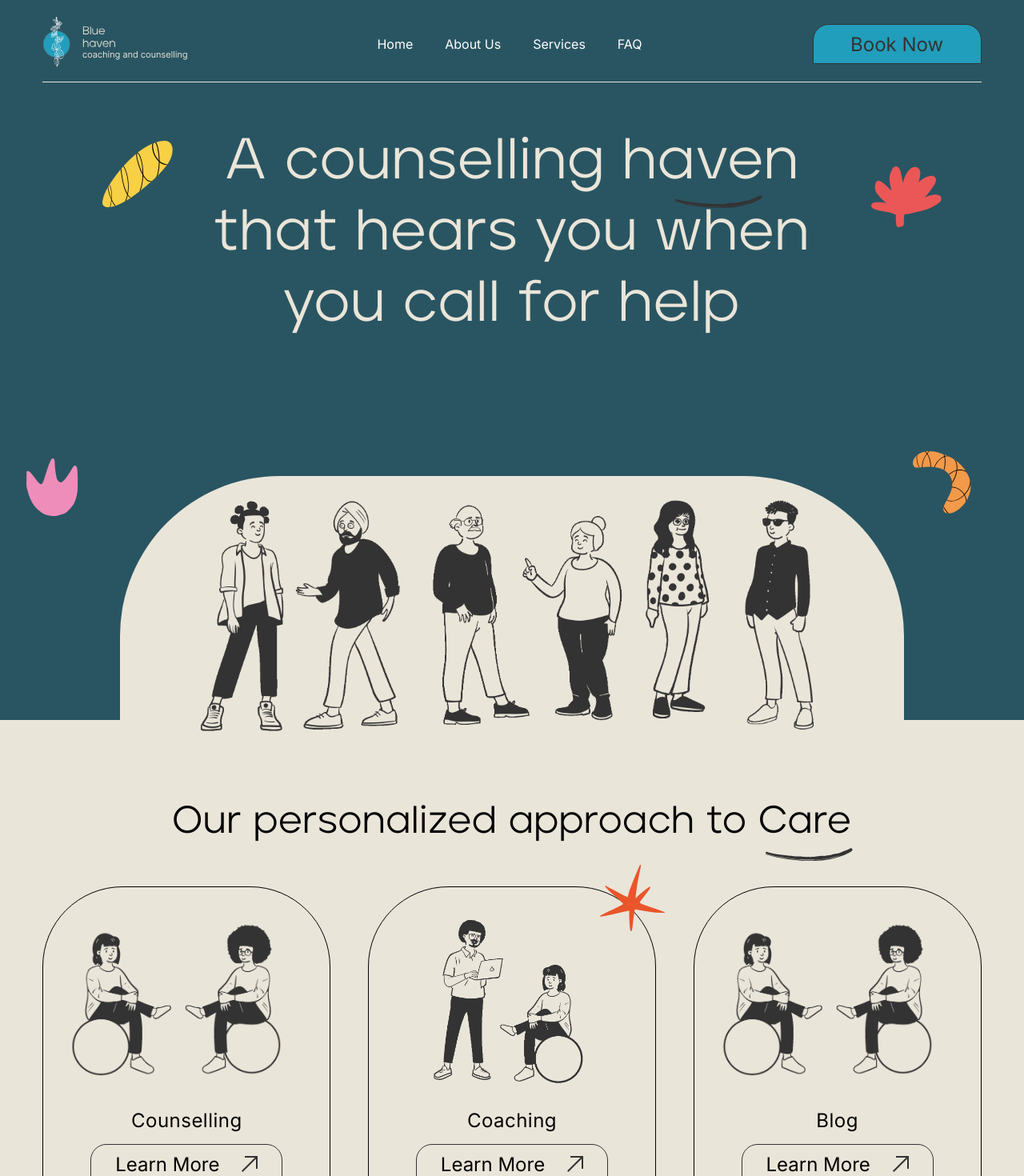
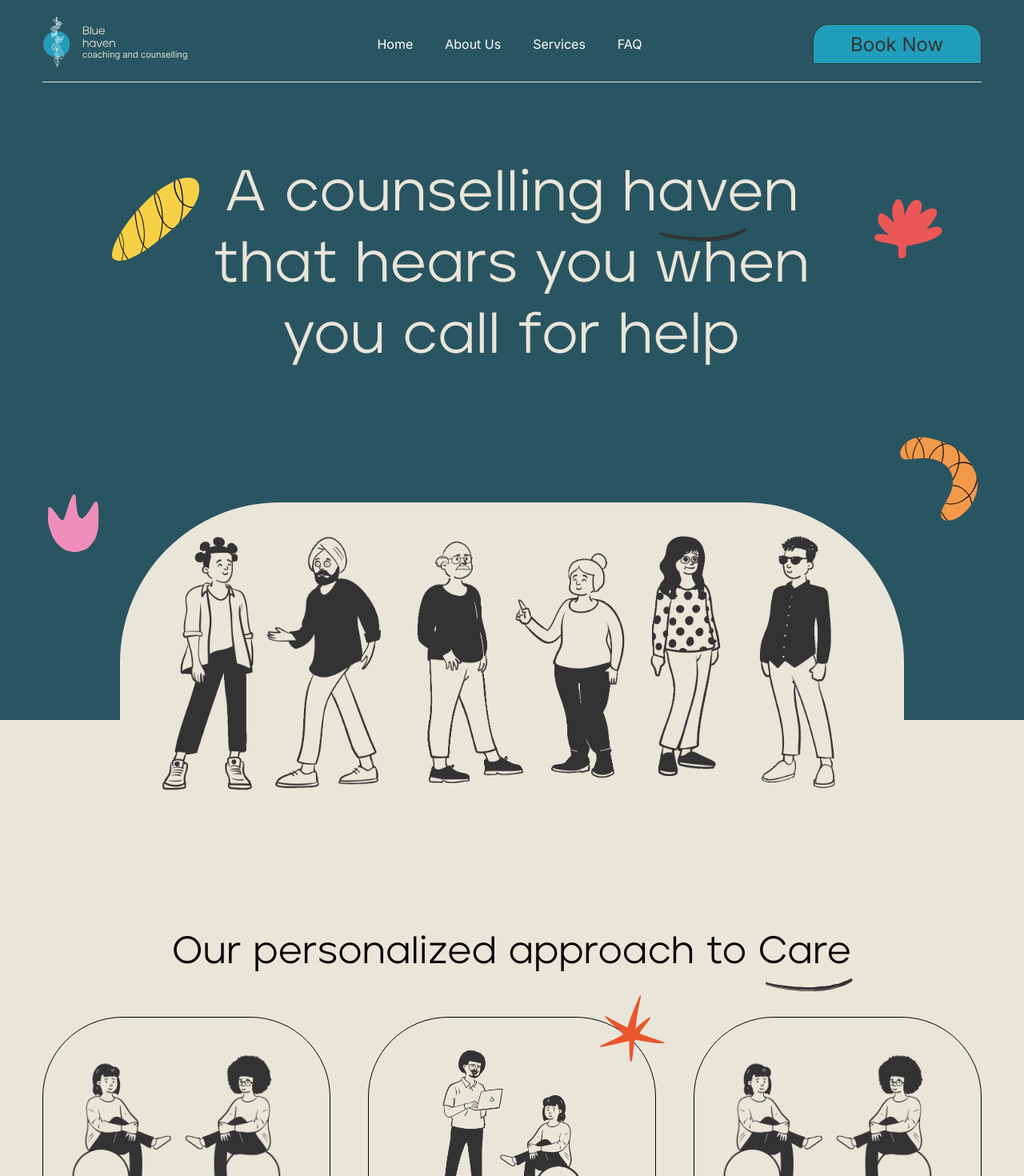
Before and after one commit to coolpythoncodes/blue-heaven, a Next.js app: page / in a window 1280 px wide. Shown: the top 1470 px of the page at 80% size. Built offline with nearby package versions, Linux system fonts and the light colour scheme.

Commit message:
corrected the ui of the landing page hero

```diff
--- a/pages/index.tsx
+++ b/pages/index.tsx
@@ -24,13 +24,78 @@ import coloredCircle from "../public/assets/images/colored-circles.svg"
 import starShape from "../public/assets/images/star-shape.svg"
 import yellowBlackFlower from "../public/assets/images/yellow-black-flower.svg"
 import pointingArrow from "../public/assets/arrows/pointing-arrow.svg"
+import useWindowDimensions from '../hooks/useWindowDimensions'
 
 
 const Home: NextPage = () => {
+  const { width } = useWindowDimensions()
+  console.log(width)
+
   return (
     <Layout navBarColor="bg-blueBg">
       {/* Hero Section */}
-      <header className="bg-blueBg text-creamSecondaryBg m-0 pt-10 h-[70vh] xxs:h-[55vh] xs:h-[70vh] lg:h-screen xl:pt-[60px] xl:mb-[55px]">
+      <header className="bg-blueBg text-creamSecondaryBg pt-[73px] h-[68vh] xxs:h-[53vh] xs:h-[55vh] md:h-[70vh] md:pt-[85px] lg:h-[100vh] xl:pt-[100px]">
+        <div className="layout-container text-center max-w-[800px] xxs:w-[85%] xs:w-3/4 md:w-11/12">
+          <h1 className={`relative mob-h1 md:heading-1 ${styles.jeko_regular}`}>
+            <div className="absolute top-4 w-8 h-7 xs:-left-8 md:w-[108px] md:h-[70px] md:left-2 lg:-left-20
+            xl:-left-[100px] xl:top-5 xl:h-[108px] xl:w-[112px]">
+              <Image src={one} alt="" layout='fill' className="object-contain" />
+            </div>
+            <div className="absolute top-6 right-0 w-8 h-7 xs:-right-6 md:w-[60px] md:h-[70px] md:right-0 lg:-right-[60px] xl:top-12 xl:-right-[140px] xl:w-[87px] xl:h-[76px]">
+              <Image src={two} alt="" layout='fill' className="object-contain" />
+            </div>
+            <div className="absolute bottom-3 left-9 w-7 h-6 xs:left-0 md:w-10 md:h-12 md:left-[100px] lg:left-[50px] xl:w-[65px] xl:h-[74px] xl:-left-[180px] xl:-bottom-[28vh]">
+              <Image src={three} alt="" layout='fill' className="object-contain" />
+            </div>
+            {/* <div className="absolute bottom-3 left-9 w-7 h-6 xs:left-0 md:w-10 md:h-12 md:left-[100px] lg:left-[50px] xl:w-[65px] xl:h-[74px] xl:-left-[180px] xl:-bottom-[350px]  error">
+              <Image src={three} alt="" layout='fill' className="object-contain" />
+            </div> */}
+            <div className="absolute bottom-2 right-10 w-10 h-10 xs:right-0 md:w-[60px] md:h-[70px] md:right-20 lg:right-10 xl:w-[120px] xl:h-[200px] xl:-right-[200px] xl:-bottom-[28vh]">
+              <Image src={four} alt="" layout='fill' className="object-contain" />
+            </div>
+            {/* <div className="absolute bottom-2 right-10 w-10 h-10 xs:right-0 md:w-[60px] md:h-[70px] md:right-20 lg:right-10 xl:w-[120px] xl:h-[200px] xl:-right-[200px] xl:-bottom-[380px]">
+              <Image src={four} alt="" layout='fill' className="object-contain" />
+            </div> */}
+            <span className="block xs:inline md:block lg:inline">A counselling</span>
+            {" "}
+            <span className="relative">
+              haven
+              <div className="absolute top-[30px] w-[65px] h-[31px] left-5 md:w-[110px] md:top-[70px] md:left-[45px]">
+                <Image src={clip} alt='' layout='fill' className="object-contain" />
+              </div>
+            </span>
+            {" "}
+            that hears you when you call
+            {" "}
+            <span className="block xs:inline md:block lg:inline">for help</span>
+          </h1>
+        </div>
+      </header>
+
+      <section>
+
+        <div className="w-[328px] max-w-[980px] rounded-t-[100px] mx-auto -mt-[19vh] pl-[11px] bg-creamSecondaryBg xxs:-mt-[15vh] xs:-mt-[17vh] xs:w-3/4 md:-mt-[20vh] md:rounded-t-[200px] md:w-11/12 lg:-mt-[30vh] lg:pl-[50px] lg:pr-[70px] xl:-mt-[34vh]">
+          <div className="relative md:hidden w-11/12 h-[202px]">
+            <Image src={people} alt="" layout="fill" className="object-contain" />
+          </div>
+          <div className="relative hidden pt-6 w-4/5 mx-auto h-[300px] md:block md:w-11/12 md:h-[400px] lg:w-full xl:w-full xl:mx-0">
+            <Image src={peopleDesktop} alt="" layout="fill" className="object-contain" />
+          </div>
+        </div>
+
+        <h2 className={`mob-h2 text-center mt-10 mb-8 md:heading-2 lg:mt-[134px] lg:mb-[50px] ${styles.jeko_regular}`}>
+          Our personalized approach to {" "}
+          <span className="relative">
+            Care
+            <div className="hidden absolute top-[55px] left-2 w-[110px] lg:block">
+              <Image src={clip} alt='' layout='responsive' />
+            </div>
+          </span>
+        </h2>
+      </section>
+
+
+      {/* <header className="bg-blueBg text-creamSecondaryBg m-0 pt-10 h-[70vh] xxs:h-[55vh] xs:h-[70vh] lg:h-screen xl:pt-[60px] xl:mb-[55px]">
         <div className="layout-container xs:w-4/5 md:w-11/12  xl:relative">
           <h1 className={`mob-h1 text-center md:heading-1 xl:w-[800px] xl:mx-auto ${styles.jeko_regular}`}>
             <span className="flex items-center justify-between xl:inline">
@@ -63,11 +128,11 @@ const Home: NextPage = () => {
             </span>
           </h1>
         </div>
-      </header>
+      </header> */}
       {/* End Hero Section */}
 
       <section>
-        <div className="layout-container relative bg-creamSecondaryBg max-w-[980px] -mt-[25vh] z-10 rounded-t-[100px] xxs:-mt-[20vh] xs:-mt-[25vh] xl:-mt-[45vh] xl:rounded-t-[200px]">
+        {/* <div className="layout-container relative bg-creamSecondaryBg max-w-[980px] -mt-[25vh] z-10 rounded-t-[100px] xxs:-mt-[20vh] xs:-mt-[25vh] xl:-mt-[45vh] xl:rounded-t-[200px]">
           <div className="pt-8 pr-5 xs:px-5 lg:hidden">
             <Image src={people} alt="" layout="responsive" />
           </div>
@@ -83,7 +148,7 @@ const Home: NextPage = () => {
               </div>
             </span>
           </h2>
-        </div>
+        </div> */}
 
         <div className="layout-container flex flex-col items-center space-y-10 mt-[33px] xs:mt-[50px] xs:space-y-20 xl:flex-row xl:space-y-0 xl:justify-between">
           {/* Counselling */}
```
Also changed, not shown: tailwind.config.js (+47 -0 lines).
